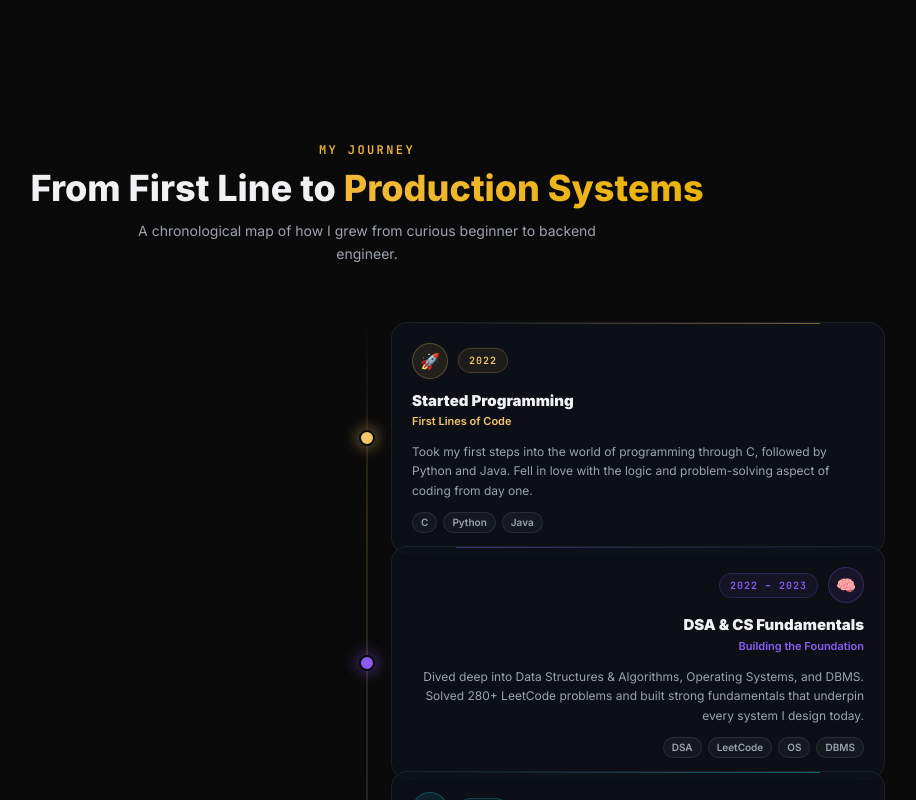
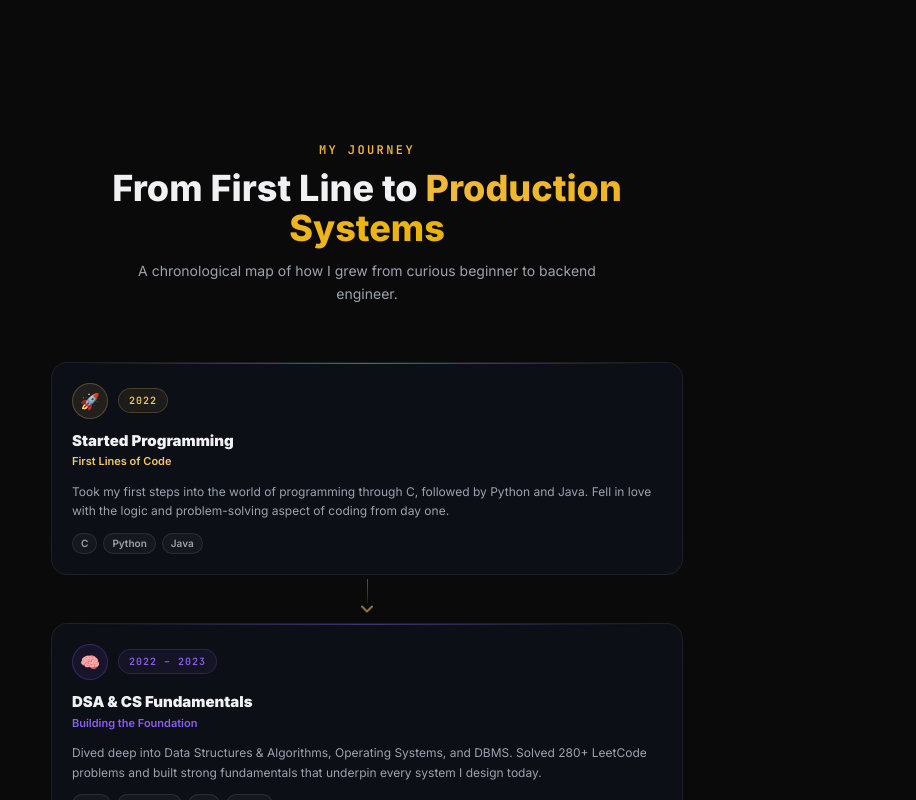
Before and after one commit to codeofkaif/new-portfolio, a React (Vite) app: page /about in a window 1280 px wide. Shown: the part 860-1660 px from the top of the page, without its empty margins (273-1189 px from the left). Built offline with nearby package versions, Linux system fonts and the light colour scheme.

Commit message:
fix: remove MK initials from profile & center journey timeline with arrows

```diff
--- a/src/pages/AboutPage.tsx
+++ b/src/pages/AboutPage.tsx
@@ -48,10 +48,7 @@ function Portrait() {
             (e.currentTarget as HTMLImageElement).style.display = 'none';
           }}
         />
-        {/* Initials fallback (visible behind img) */}
-        <span className="absolute text-3xl font-black gradient-text select-none pointer-events-none">
-          {profile.name.split(' ').map((n) => n[0]).slice(0, 2).join('')}
-        </span>
+
       </div>
 
       {/* Status badge */}
--- a/src/sections/JourneyTimeline.tsx
+++ b/src/sections/JourneyTimeline.tsx
@@ -1,24 +1,17 @@
 import { motion } from 'framer-motion';
 import { timeline } from '@/data/timeline';
 import { fadeUpItem } from '@/lib/motionVariants';
+import { ChevronDown } from 'lucide-react';
 
 // ── Single timeline card ──────────────────────────────────────────────────────
-function TimelineCard({ event, side }: {
-  event: typeof timeline[number];
-  side: 'left' | 'right';
-}) {
+function TimelineCard({ event }: { event: typeof timeline[number] }) {
   return (
     <motion.div
       variants={fadeUpItem}
       initial="initial"
       whileInView="animate"
       viewport={{ once: true, margin: '-60px' }}
-      className={`
-        relative flex flex-col gap-3 rounded-2xl p-5 cursor-default
-        transition-all duration-300
-        ${side === 'left' ? 'lg:text-right lg:items-end' : 'lg:text-left lg:items-start'}
-        text-left items-start
-      `}
+      className="relative flex flex-col gap-3 rounded-2xl p-5 cursor-default transition-all duration-300 text-left items-start w-full"
       style={{
         background: 'rgba(16,21,31,0.55)',
         backdropFilter: 'blur(18px)',
@@ -28,12 +21,12 @@ function TimelineCard({ event, side }: {
     >
       {/* Accent top line */}
       <div
-        className={`absolute top-0 h-px rounded-full ${side === 'left' ? 'right-6 left-16' : 'left-6 right-16'}`}
-        style={{ background: `linear-gradient(to ${side === 'left' ? 'left' : 'right'}, transparent, ${event.color}70)` }}
+        className="absolute top-0 left-6 right-6 h-px rounded-full"
+        style={{ background: `linear-gradient(to right, transparent, ${event.color}70, transparent)` }}
       />
 
       {/* Icon chip + year row */}
-      <div className={`flex items-center gap-2.5 ${side === 'left' ? 'lg:flex-row-reverse' : 'flex-row'} flex-row`}>
+      <div className="flex items-center gap-2.5 flex-row">
         <div
           className="w-9 h-9 rounded-full flex items-center justify-center text-base shrink-0"
           style={{
@@ -73,7 +66,7 @@ function TimelineCard({ event, side }: {
       <p className="text-[12px] text-[#9CA3AF] leading-relaxed">{event.description}</p>
 
       {/* Tags */}
-      <div className={`flex flex-wrap gap-1.5 ${side === 'left' ? 'lg:justify-end' : ''}`}>
+      <div className="flex flex-wrap gap-1.5">
         {event.tags.map((tag) => (
           <span
             key={tag}
@@ -92,11 +85,36 @@ function TimelineCard({ event, side }: {
   );
 }
 
+// ── Arrow between cards ───────────────────────────────────────────────────────
+function ArrowDivider({ color }: { color: string }) {
+  return (
+    <motion.div
+      initial={{ opacity: 0, y: -8 }}
+      whileInView={{ opacity: 1, y: 0 }}
+      viewport={{ once: true }}
+      transition={{ duration: 0.4 }}
+      className="flex flex-col items-center gap-0 py-1"
+    >
+      {/* Vertical line */}
+      <div
+        className="w-px h-6"
+        style={{ background: `linear-gradient(to bottom, ${color}60, ${color}20)` }}
+      />
+      {/* Chevron arrow */}
+      <ChevronDown
+        className="w-5 h-5 -mt-1"
+        style={{ color: `${color}90` }}
+        strokeWidth={2.5}
+      />
+    </motion.div>
+  );
+}
+
 // ── Main export ───────────────────────────────────────────────────────────────
 export function JourneyTimeline() {
   return (
     <section className="py-16 md:py-24 w-full relative z-10">
-      <div className="max-w-[1100px] mx-auto px-4 sm:px-6 lg:px-8">
+      <div className="max-w-[680px] mx-auto px-4 sm:px-6">
 
         {/* Section heading */}
         <div className="text-center mb-14">
@@ -110,73 +128,18 @@ export function JourneyTimeline() {
           </p>
         </div>
 
-        {/* ── Desktop: alternating two-column. Mobile: single column centered ── */}
-        <div className="relative">
+        {/* ── Centered single-column cards with arrows ── */}
+        <div className="flex flex-col items-center">
+          {timeline.map((event, idx) => (
+            <div key={event.id} className="w-full flex flex-col items-center">
+              <TimelineCard event={event} />
+              {idx < timeline.length - 1 && (
+                <ArrowDivider color={event.color} />
+              )}
+            </div>
+          ))}
+        </div>
 
-          {/* Center spine — desktop only */}
-          <div
-            className="hidden lg:block absolute left-1/2 top-0 bottom-0 w-px -translate-x-1/2"
-            style={{ background: 'linear-gradient(to bottom, transparent, rgba(245,199,106,0.3) 10%, rgba(139,92,246,0.3) 50%, rgba(34,211,238,0.3) 90%, transparent)' }}
-          />
-
-          <div className="flex flex-col gap-10 lg:gap-0 items-center lg:items-stretch">
-            {timeline.map((event, idx) => {
-              const side: 'left' | 'right' = idx % 2 === 0 ? 'right' : 'left';
-
-              return (
-                <div
-                  key={event.id}
-                  className={`
-                    w-full relative lg:grid lg:grid-cols-2 lg:gap-12 items-center
-                    ${idx !== 0 ? 'lg:-mt-2' : ''}
-                  `}
-                >
-                  {/* Left cell */}
-                  <div className={`hidden lg:block ${side === 'right' ? '' : 'order-2'}`}>
-                    {side === 'left' && <TimelineCard event={event} side="left" />}
-                  </div>
-
-                  {/* Center dot — desktop */}
-                  <div className="hidden lg:flex absolute left-1/2 -translate-x-1/2 top-1/2 -translate-y-1/2 z-20 flex-col items-center">
-                    <motion.div
-                      initial={{ scale: 0 }}
-                      whileInView={{ scale: 1 }}
-                      viewport={{ once: true }}
-                      transition={{ type: 'spring', stiffness: 400, damping: 20, delay: 0.1 }}
-                      className="w-4 h-4 rounded-full border-2 border-[#0A0A0A]"
-                      style={{
-                        background: event.color,
-                        boxShadow: `0 0 14px 3px ${event.color}60`,
-                      }}
-                    />
-                  </div>
-
-                  {/* Right cell */}
-                  <div className={`hidden lg:block ${side === 'left' ? '' : 'order-2'}`}>
-                    {side === 'right' && <TimelineCard event={event} side="right" />}
-                  </div>
-
-                  {/* Mobile: centered card with dot */}
-                  <div className="lg:hidden w-full max-w-xl mx-auto flex items-start gap-4">
-                    {/* Vertical dot + line */}
-                    <div className="flex flex-col items-center shrink-0 pt-1">
-                      <div
-                        className="w-3 h-3 rounded-full shrink-0"
-                        style={{ background: event.color, boxShadow: `0 0 8px 2px ${event.color}60` }}
-                      />
-                      {idx < timeline.length - 1 && (
-                        <div className="w-px flex-1 mt-1 min-h-[60px]" style={{ background: `linear-gradient(to bottom, ${event.color}50, transparent)` }} />
-                      )}
-                    </div>
-                    <div className="flex-1 pb-4">
-                      <TimelineCard event={event} side="right" />
-                    </div>
-                  </div>
-                </div>
-              );
-            })}
-          </div>
-        </div>
       </div>
     </section>
   );
```
